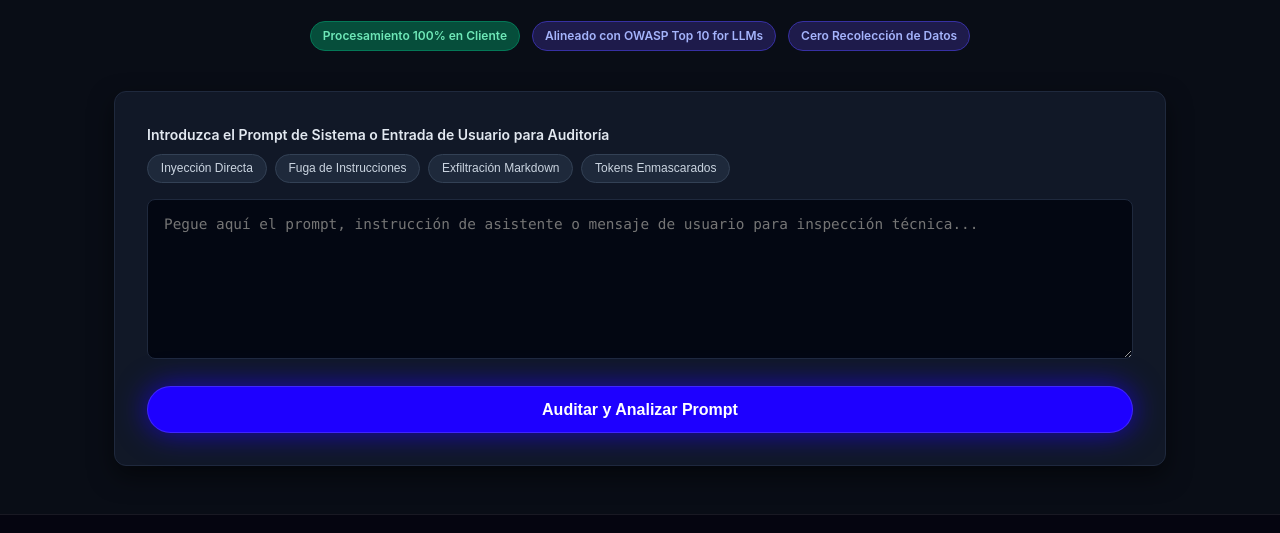
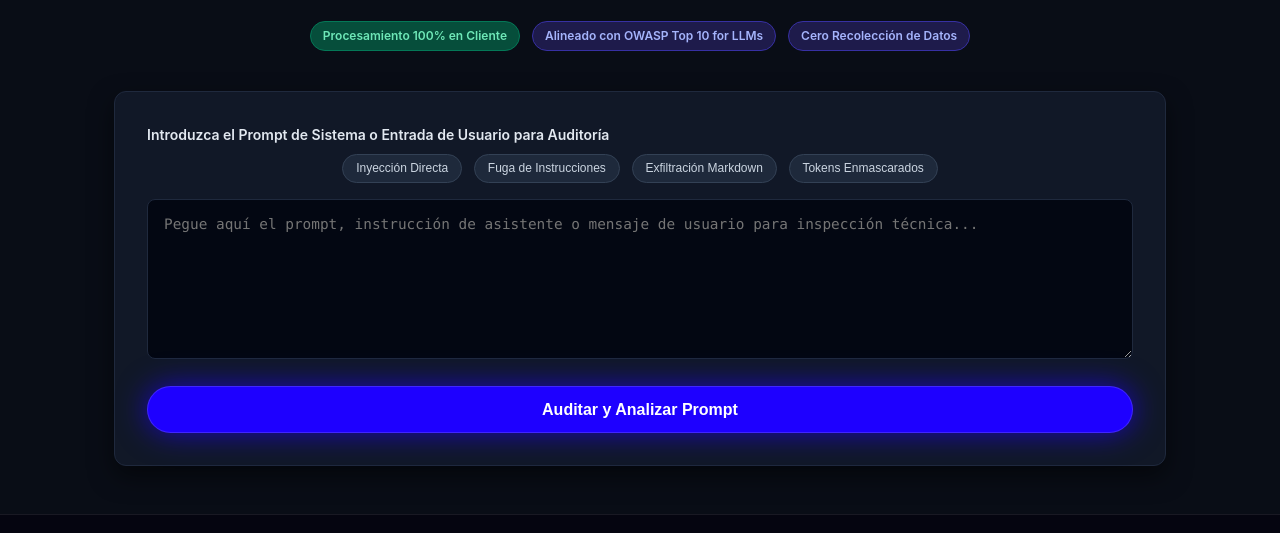
Before and after one commit to TAVARDT-Mexico/llm-guardrails-toolkit-mx, a plain HTML site: page index.html in a window 1280 px wide. Shown: the part 267-800 px from the top of the page. Drawn offline with Linux system fonts and the light colour scheme.

```diff
--- a/index.html
+++ b/index.html
@@ -155,6 +155,15 @@
 }
 .tavardt-nav-link:hover {
   color: #ffffff;
+}
+
+/* Centered Button Row */
+.btn-row, .sample-buttons {
+  display: flex !important;
+  justify-content: center !important;
+  align-items: center !important;
+  flex-wrap: wrap !important;
+  gap: 12px !important;
 }
 
 /* Primary Action Buttons */
```
